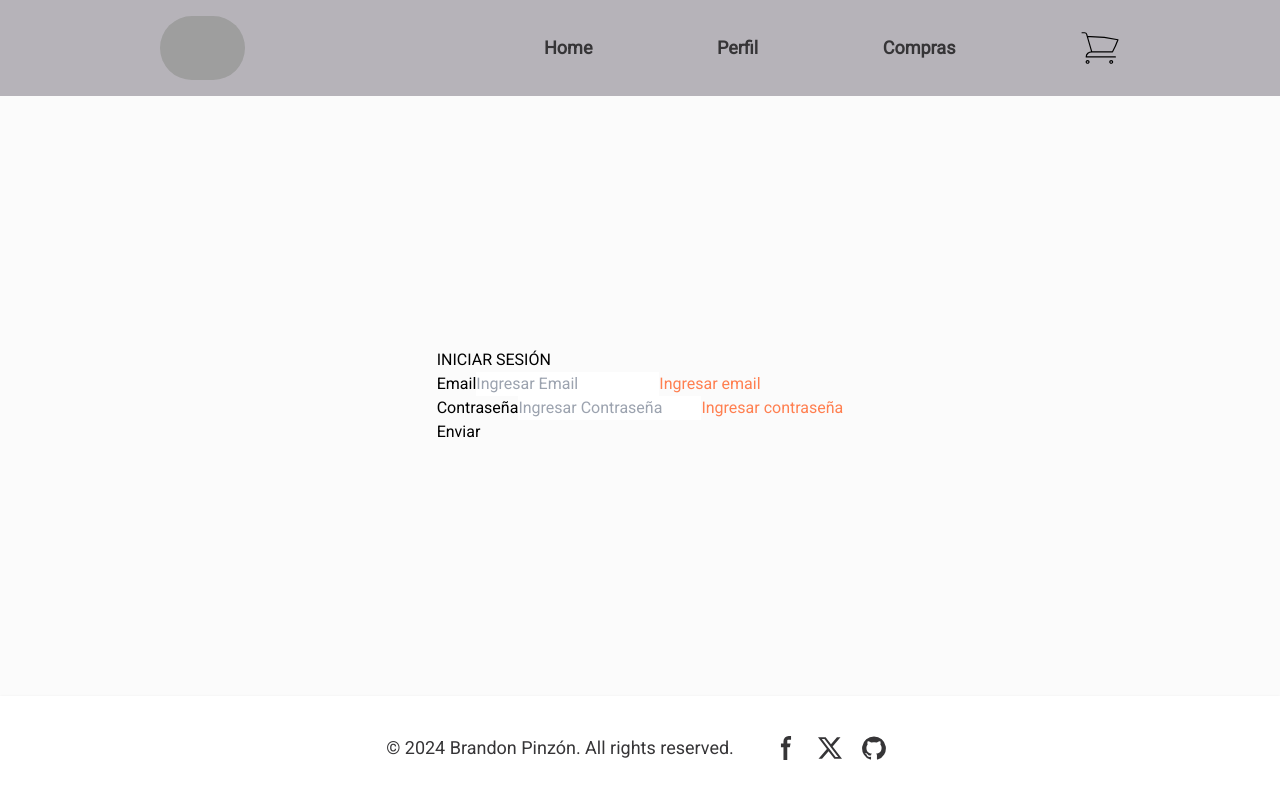
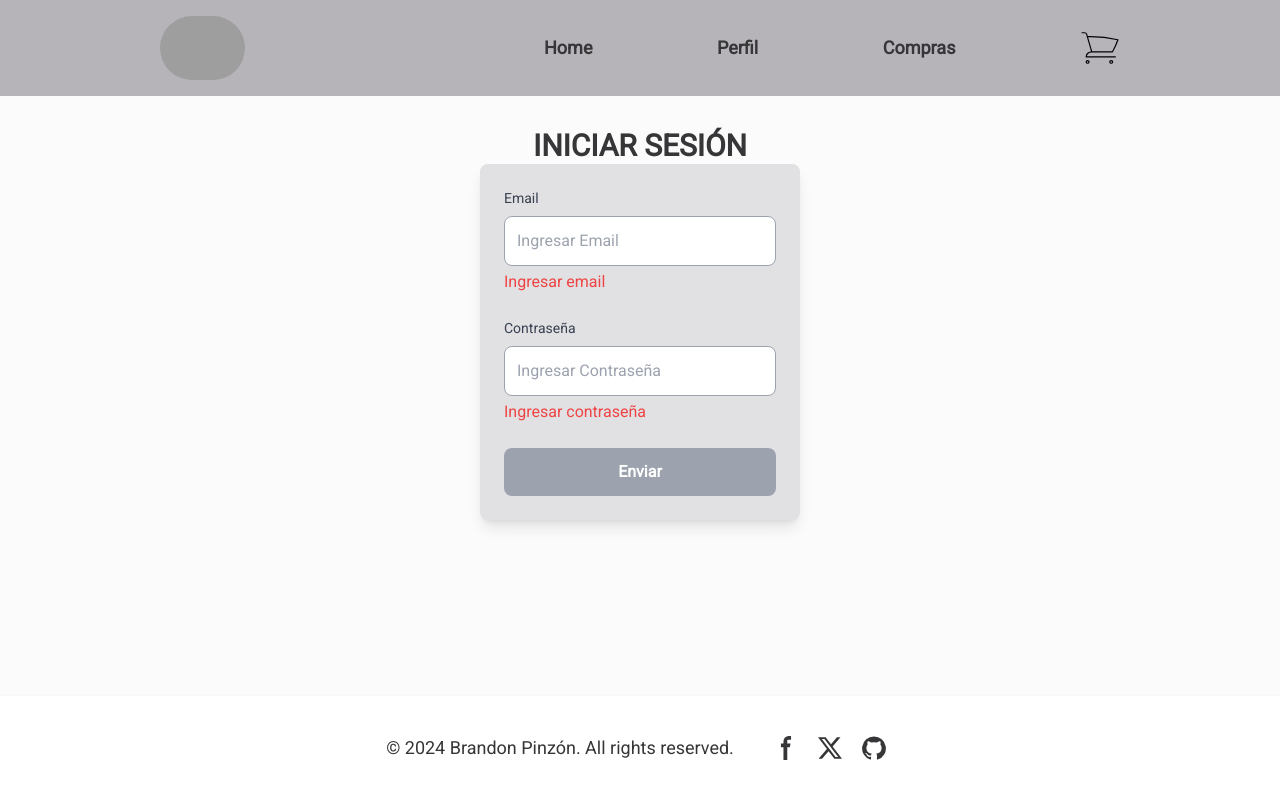
Before and after one commit to B9inzon/Think-Tech, a Next.js app in the folder front/: page /login in a window 1280 px wide. Built offline with nearby package versions, Linux system fonts and the light colour scheme; grey boxes are pictures that could not be loaded.

Commit message:
Login form

```diff
--- a/front/src/components/LoginForm/LoginForm.tsx
+++ b/front/src/components/LoginForm/LoginForm.tsx
@@ -1,15 +1,13 @@
 "use client";
-
 import React, { useEffect, useState } from "react";
 import validateLogin from "@/helpers/validateLogin";
 import { LoginErrorState, LoginFormState } from "@/Interfaces/ILogin";
 
 const LoginForm: React.FC = () => {
-
-    const inicialState: LoginFormState = {
-      email: "",
-      password: "",
-    };
+  const inicialState: LoginFormState = {
+    email: "",
+    password: "",
+  };
 
   const [form, setForm] = useState<LoginFormState>(inicialState);
   const [errors, setErrors] = useState<LoginErrorState>(inicialState);
@@ -26,9 +24,8 @@ const LoginForm: React.FC = () => {
       email: form.email,
       password: form.password,
     };
-    alert("Ha ingresado correctamente")
-    setForm(inicialState
-    )
+    alert("Ha ingresado correctamente");
+    setForm(inicialState);
   };
 
   const formInputs = [
@@ -37,16 +34,23 @@ const LoginForm: React.FC = () => {
   ];
 
   useEffect(() => {
-    const errors =  validateLogin(form);
-    setErrors(errors)
+    const errors = validateLogin(form);
+    setErrors(errors);
   }, [form]);
 
-
   return (
-    <form onSubmit={handleOnSubmit}>
+    <form
+      onSubmit={handleOnSubmit}
+      className="w-1/4 p-6 mx-auto space-y-6 rounded-lg shadow-lg bg-[#e1e0e3] "
+    >
       {formInputs.map(({ label, name, type }) => (
-        <div key={name}>
-          <label htmlFor={name}>{label}</label>
+        <div key={name} className="flex flex-col">
+          <label
+            htmlFor={name}
+            className="mb-2 text-sm font-medium text-gray-700"
+          >
+            {label}
+          </label>
           <input
             id={name}
             name={name}
@@ -54,9 +58,10 @@ const LoginForm: React.FC = () => {
             value={form[name as keyof LoginFormState]}
             placeholder={`Ingresar ${label}`}
             onChange={handleInputChange}
+            className="p-3 border border-gray-400 rounded-lg focus:outline-none focus:ring-2 focus:ring-blue-500"
           />
           {errors[name as keyof LoginErrorState] && (
-            <span style={{ color: "coral" }}>
+            <span className="mt-1 text-red-500 text-md">
               {errors[name as keyof LoginErrorState]}
             </span>
           )}
@@ -64,7 +69,10 @@ const LoginForm: React.FC = () => {
       ))}
       <button
         type="submit"
-        disabled={Object.keys(form).some((e) => !form[e as keyof LoginFormState])}
+        disabled={Object.keys(form).some(
+          (e) => !form[e as keyof LoginFormState]
+        )}
+        className="w-full px-5 py-3 font-bold text-white bg-blue-600 rounded-lg hover:bg-blue-700 focus:outline-none focus:ring-2 focus:ring-blue-500 disabled:bg-gray-400"
       >
         Enviar
       </button>
--- a/front/src/components/RegisterForm/RegisterForm.tsx
+++ b/front/src/components/RegisterForm/RegisterForm.tsx
@@ -2,10 +2,9 @@
 
 import React, { useEffect, useState } from "react";
 import { RegisterErrorState, RegisterFormState } from "@/Interfaces/IRegister";
-import validateRegister from "@/helpers/validateRegister"
+import validateRegister from "@/helpers/validateRegister";
 
 const RegisterForm: React.FC = () => {
-
   const inicialState: RegisterFormState = {
     email: "",
     address: "",
@@ -28,9 +27,8 @@ const RegisterForm: React.FC = () => {
       email: form.email,
       password: form.password,
     };
-    alert("Ha ingresado correctamente")
-    setForm(inicialState
-    )
+    alert("Ha ingresado correctamente");
+    setForm(inicialState);
   };
 
   const formInputs = [
@@ -42,12 +40,19 @@ const RegisterForm: React.FC = () => {
 
   useEffect(() => {}, [form]);
 
-
   return (
-    <form onSubmit={handleOnSubmit}>
+    <form
+      onSubmit={handleOnSubmit}
+      className="w-1/4 p-6 mx-auto space-y-6 rounded-lg shadow-lg bg-[#e1e0e3]"
+    >
       {formInputs.map(({ label, name, type }) => (
-        <div key={name}>
-          <label htmlFor={name}>{label}</label>
+        <div key={name} className="flex flex-col">
+          <label
+            htmlFor={name}
+            className="mb-2 font-medium text-gray-700 text-md"
+          >
+            {label}
+          </label>
           <input
             id={name}
             name={name}
@@ -55,9 +60,10 @@ const RegisterForm: React.FC = () => {
             value={form[name as keyof RegisterFormState]}
             placeholder={`Ingresar ${label}`}
             onChange={handleInputChange}
+            className="p-3 border border-gray-400 rounded-lg focus:outline-none focus:ring-2 focus:ring-blue-500"
           />
           {errors[name as keyof RegisterErrorState] && (
-            <span style={{ color: "coral" }}>
+            <span className="mt-1 text-red-500 text-md">
               {errors[name as keyof RegisterErrorState]}
             </span>
           )}
@@ -65,7 +71,10 @@ const RegisterForm: React.FC = () => {
       ))}
       <button
         type="submit"
-        disabled={Object.keys(form).some((e) => !form[e as keyof RegisterFormState])}
+        disabled={Object.keys(form).some(
+          (e) => !form[e as keyof RegisterFormState]
+        )}
+        className="w-full px-5 py-3 font-bold text-white bg-blue-600 rounded-lg hover:bg-blue-700 focus:outline-none focus:ring-2 focus:ring-blue-500 disabled:bg-gray-400"
       >
         Enviar
       </button>
--- a/front/src/views/LoginView/LoginView.tsx
+++ b/front/src/views/LoginView/LoginView.tsx
@@ -1,14 +1,10 @@
-import dynamic from "next/dynamic";
+import LoginForm from "@/components/LoginForm/LoginForm";
 import React  from "react";
-
-const LoginForm = dynamic(() => import("@/components/LoginForm/LoginForm"), {
-  ssr: false,
-});
 
 const LoginView = () => {
   return (
-    <div>
-      <h2>INICIAR SESIÓN</h2>
+    <div className='flex flex-col items-center content-center w-screen h-full mt-8'>
+      <h2 className='text-3xl font-semibold text-[#363537] '>INICIAR SESIÓN</h2>
       <LoginForm />
     </div>
   );
--- a/front/src/views/RegisterView/RegisterView.tsx
+++ b/front/src/views/RegisterView/RegisterView.tsx
@@ -3,8 +3,8 @@ import React from 'react'
 
 const RegisterView = () => {
   return (
-    <div>
-      <h2>REGISTRARSE</h2>
+    <div className='flex flex-col items-center content-center w-screen h-full mt-8'>
+      <h2 className='text-3xl font-semibold text-[#363537] '>REGISTRARSE</h2>
       <RegisterForm/>
     </div>
   )
```
Also changed, not shown: front/src/helpers/validateRegister.js (+3 -6 lines). Lines whose indentation alone changed are shown as unchanged.
